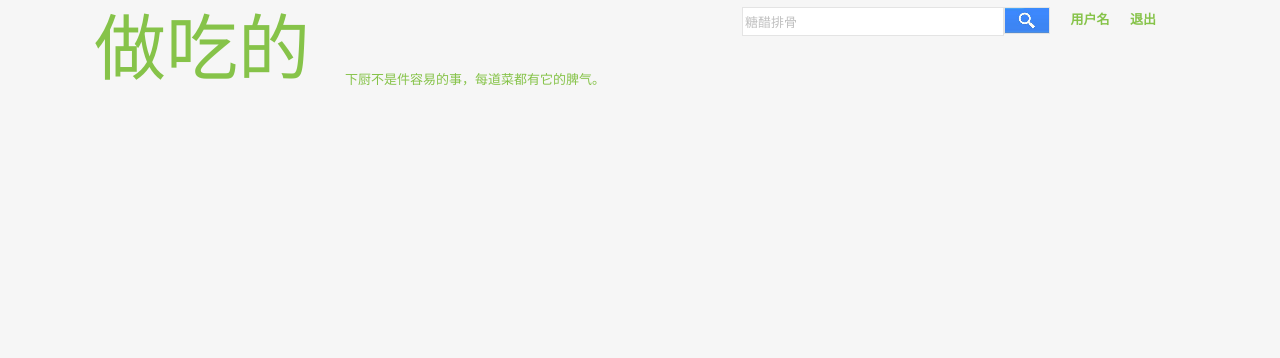
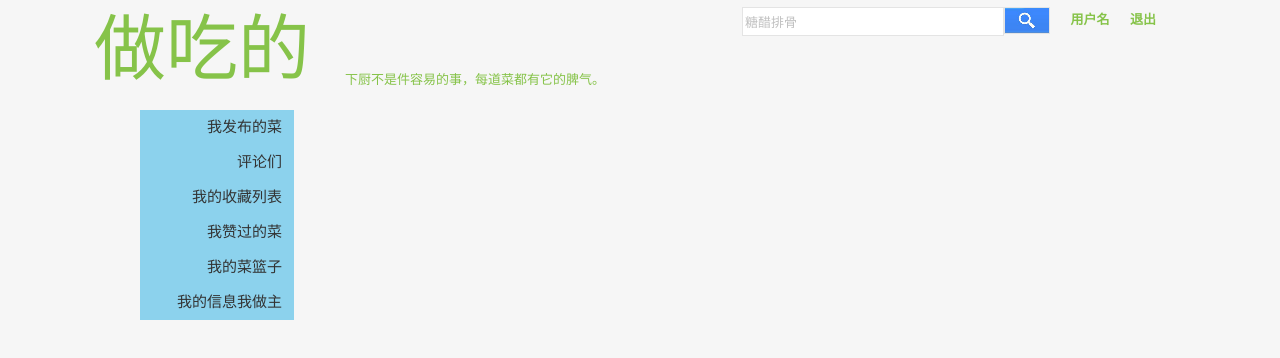
Before and after one commit to zhengqiqi/eatsomething, a plain HTML site: page personal.html in a window 1280 px wide. Drawn offline with nearby package versions, Linux system fonts and the light colour scheme.

Commit message:
个人页面导航

```diff
--- a/personal.html
+++ b/personal.html
@@ -5,13 +5,59 @@
     <meta http-equiv="Content-Type" content="text/html; charset=utf-8" />
     <link rel="stylesheet" type="text/css" href="styles/detail.css" />
     <link rel="stylesheet" type="text/css" href="styles/basic.css" />
+    <link rel="stylesheet" type="text/css" href="styles/personal.css" />
     <title>Personal Details</title>
 </head>
 <body>
+  <div id="menu-dev">
+    <div class="menu">
+      <ul>
+        <li>
+          <a href="#">我发布的菜</a>
+        </li>
+        <li>
+          <a href="#">评论们</a>
+        </li>
+        <li>
+          <a href="#">我的收藏列表</a>
+        </li>
+        <li>
+          <a href="#">我赞过的菜</a>
+        </li>
+        <li>
+          <a href="#">我的菜篮子</a>
+        </li>
+        <li>
+          <a href="#">我的信息我做主</a>
+        </li>
+      </ul>
+    </div>
+  </div>
+  <div id="substance"></div>
 
 
 
+
+<!--    <div class="vertical">
+        <ul class="modern-menu mm-vertical theme3">
+          <li><a href="#"><span>我发布的菜</span></a></li>
+          <li><a href="#"><span>评论们</span></a>
+            <ul>
+              <li><a href="#"><span>我收到的评论</span></a></li>
+              <li><a href="#"><span>我发布的评论</span></a></li>
+            </ul>
+          </li>
+          <li><a href="#"><span>我的收藏列表</span></a></li>
+          <li><a href="#"><span>我赞过的菜</span></a></li>
+          <li><a href="#"><span>我的菜篮子</span></a></li>
+          <li><a href="#"><span>我的信息我做主</span></a></li>
+        </ul>
+    </div>
+-->
+
     <script src="http://libs.baidu.com/jquery/2.1.1/jquery.min.js"></script>
     <script language="javascript" type="text/javascript" src="script/head.js"></script>
+    <script language="javascript" type="text/javascript" src="script/menu.js"></script>
+    <script language="javascript" type="text/javascript" src="script/personal.js"></script>
 </body>
 </html>
--- /dev/null
+++ b/script/menu.js
@@ -0,0 +1 @@
+$(".modern-menu").modernMenu();
--- /dev/null
+++ b/script/personal.js
@@ -0,0 +1,3 @@
+$('#menu-dev .menu li').mouseover(function(){
+    $(this).addClass('back-change-menu');
+})
--- /dev/null
+++ b/styles/personal.css
@@ -0,0 +1,5 @@
+#menu-dev{height: 200px; width: 250px; float: left; }
+.menu{height: 180px; width: 150px; position: relative; top: 10px; left: 100px;}
+.menu li{line-height: 30px; width: 140px; text-align: right; background-color: #8CD2ED; border: 2px solid #8CD2ED}
+.menu a{font-size: 15px; }
+.back-change-menu{background-color: red; text-align: left;}
```
